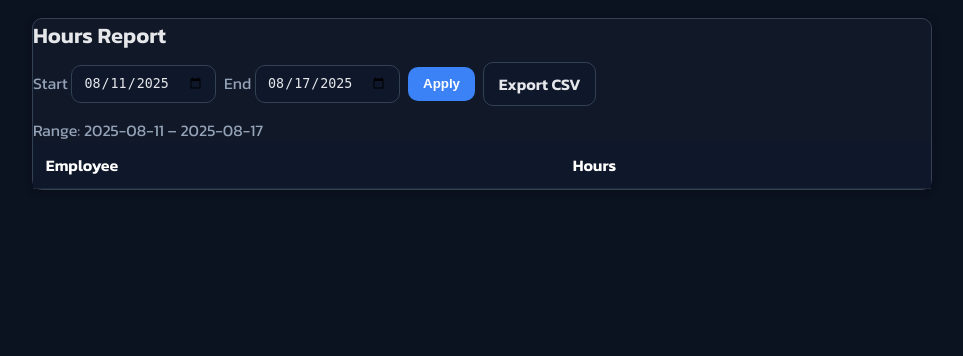
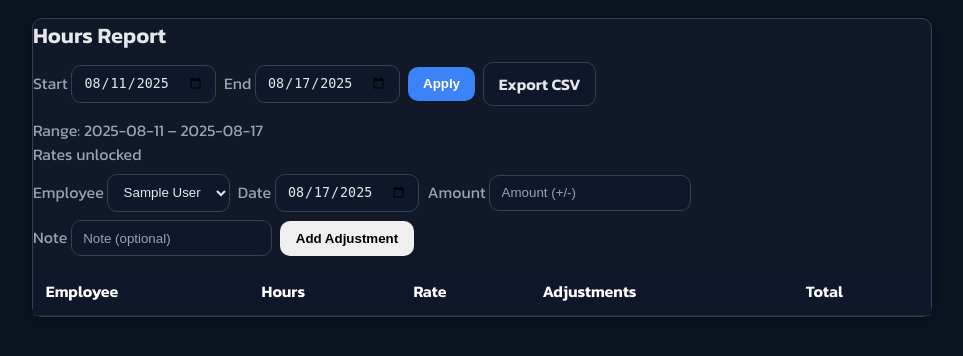
Before and after one commit to StoneHub/Care-Calendar, a Flask app: page /hours in a window 1280 px wide. Shown: the part 45-401 px from the top of the page, without its empty margins (158-1121 px from the left). Run offline with Flask 3, Linux system fonts and the light colour scheme; the visitor is signed in with stand-in values (Sample User, id 1); tables that the repository leaves empty hold one stand-in row (values such as "Sample post"); lists and menus that the app fills with data are empty.

Commit message:
feat: Implement pay rate management with unlock functionality and adjustments in employee hours report

```diff
--- a/backend/app.py
+++ b/backend/app.py
@@ -7,7 +7,8 @@ from database import (
     delete_employee, delete_shift, delete_attendance, delete_task,
     insert_user, get_user_by_email, delete_shifts_by_series, update_shift_employee,
     connect_db, insert_time_off, get_time_off_overlapping, delete_time_off,
-    employee_exists, get_time_off_by_id, update_time_off, update_user_password
+    employee_exists, get_time_off_by_id, update_time_off, update_user_password,
+    update_employee_rate, insert_adjustment
 )
 import sqlite3
 from datetime import datetime, timedelta, date, time as dtime
@@ -20,6 +21,15 @@ app = Flask(__name__)
 app.secret_key = os.environ.get('FLASK_SECRET_KEY', 'dev-secret-change-me')
 # Kiosk-friendly: keep sessions alive longer unless explicitly logged out
 app.permanent_session_lifetime = timedelta(days=30)
+
+# Force a low-cost hash suitable for Pi 2 unless overridden
+os.environ.setdefault('CARE_PWHASH_METHOD', 'pbkdf2:sha256:15000')
+
+# Simple auto-login controls (can be disabled via env)
+AUTOLOGIN = os.environ.get('CARE_AUTOLOGIN', '1') == '1'
+AUTOLOGIN_EMAIL = os.environ.get('CARE_AUTOLOGIN_EMAIL', 'monroesawesome@gmail.com')
+AUTOLOGIN_PASSWORD = os.environ.get('CARE_AUTOLOGIN_PASSWORD', 'linux')
+RATES_PIN = os.environ.get('CARE_RATES_PIN', '1234')
 
 # -------- Lightweight performance instrumentation --------
 # Always enabled (overhead is tiny); can be disabled by setting CARE_DISABLE_TIMING=1
@@ -44,6 +54,37 @@ if os.environ.get('CARE_DISABLE_TIMING') != '1':
                     request.method, request.path, resp.status_code, dt_ms
                 )
         return resp
+
+    # Opportunistic auto-login to streamline kiosk use
+    @app.before_request
+    def _care_autologin():  # type: ignore
+        # Skip for static/auth endpoints and if already logged in
+        if not AUTOLOGIN:
+            return None
+        if 'user_id' in session:
+            return None
+        if request.path.startswith('/static/'):
+            return None
+        if request.endpoint in ('logout', 'login', 'signup'):
+            return None
+        try:
+            user = get_user_by_email(AUTOLOGIN_EMAIL)
+        except Exception:
+            user = None
+        if not user:
+            # Create the user with current hash method
+            method = os.environ.get('CARE_PWHASH_METHOD')
+            try:
+                hpw = generate_password_hash(AUTOLOGIN_PASSWORD, method=method) if method else generate_password_hash(AUTOLOGIN_PASSWORD)
+                insert_user('Monroe', AUTOLOGIN_EMAIL, hpw)
+                user = get_user_by_email(AUTOLOGIN_EMAIL)
+            except Exception as e:
+                app.logger.warning("Auto-login user create failed: %s", e)
+                return None
+        if user:
+            session['user_id'] = user[0]
+            session.permanent = True
+        return None
 
 
 def login_required(f):
@@ -812,13 +853,13 @@ def hours_report():
     if end_date < start_date:
         start_date, end_date = end_date, start_date
 
-    db_path = os.path.join(os.path.dirname(__file__), 'database.db')
-    conn = sqlite3.connect(db_path)
-    conn.row_factory = sqlite3.Row
+    # Use canonical DB connection (respects CARE_DB_PATH, has schema migrations)
+    conn = connect_db()
     cur = conn.cursor()
     cur.execute(
         """
-        SELECT shifts.shift_time, shifts.end_time, employees.name AS employee_name
+        SELECT employees.id AS employee_id, employees.name AS employee_name, employees.hourly_rate AS hourly_rate,
+               shifts.shift_time, shifts.end_time
         FROM shifts
         JOIN employees ON shifts.employee_id = employees.id
         WHERE date(shifts.shift_time) BETWEEN date(?) AND date(?)
@@ -826,16 +867,20 @@ def hours_report():
         (start_date.isoformat(), end_date.isoformat())
     )
     rows = cur.fetchall()
-    conn.close()
 
+    # Aggregate minutes per employee
     totals_min = {}
+    names = {}
+    rates = {}
     for r in rows:
-        name = r['employee_name']
+        emp_id = r['employee_id']
+        names[emp_id] = r['employee_name']
+        # hourly_rate may be NULL for legacy rows; treat as 16 default
+        rates[emp_id] = r['hourly_rate'] if r['hourly_rate'] is not None else 16
         try:
             st = datetime.fromisoformat(r['shift_time'])
         except Exception:
             continue
-        # Default duration 60 minutes if invalid/missing end
         try:
             et = datetime.fromisoformat(r['end_time']) if r['end_time'] else (st + timedelta(hours=1))
         except Exception:
@@ -843,14 +888,37 @@ def hours_report():
         if et <= st:
             et = st + timedelta(hours=1)
         minutes = int((et - st).total_seconds() // 60)
-        totals_min[name] = totals_min.get(name, 0) + minutes
+        totals_min[emp_id] = totals_min.get(emp_id, 0) + minutes
 
-    report = [
-        { 'name': n, 'hours': round(m/60.0, 2) }
-        for n, m in sorted(totals_min.items(), key=lambda x: x[0].lower())
-    ]
+    # Adjustments within range
+    cur.execute(
+        """
+        SELECT employee_id, COALESCE(SUM(amount), 0) AS total
+        FROM pay_adjustments
+        WHERE date(date) BETWEEN date(?) AND date(?)
+        GROUP BY employee_id
+        """,
+        (start_date.isoformat(), end_date.isoformat())
+    )
+    adj_rows = cur.fetchall()
+    conn.close()
+    adj_by_emp = { r['employee_id']: (r['total'] or 0.0) for r in adj_rows }
+    rates_unlocked = bool(session.get('rates_unlocked'))
+    # Build report
+    report = []
+    for emp_id, mins in sorted(totals_min.items(), key=lambda x: names.get(x[0], '').lower()):
+        hours = round(mins / 60.0, 2)
+        row = { 'employee_id': emp_id, 'name': names.get(emp_id, str(emp_id)), 'hours': hours }
+        if rates_unlocked:
+            rate = float(rates.get(emp_id, 16))
+            adjustments = float(adj_by_emp.get(emp_id, 0.0))
+            total = round(hours * rate + adjustments, 2)
+            row.update({ 'rate': rate, 'adjustments': round(adjustments, 2), 'total': total })
+        report.append(row)
 
-    return render_template('hours.html', report=report, start=start_date.isoformat(), end=end_date.isoformat())
+    # Also need employees list for adjustment form
+    employees = get_employees()
+    return render_template('hours.html', report=report, start=start_date.isoformat(), end=end_date.isoformat(), rates_unlocked=rates_unlocked, employees=employees)
 
 # --- Weekly hours CSV export ---
 @app.route('/hours.csv')
@@ -877,13 +945,12 @@ def hours_csv():
     if end_date < start_date:
         start_date, end_date = end_date, start_date
 
-    db_path = os.path.join(os.path.dirname(__file__), 'database.db')
-    conn = sqlite3.connect(db_path)
-    conn.row_factory = sqlite3.Row
+    conn = connect_db()
     cur = conn.cursor()
     cur.execute(
         """
-        SELECT shifts.shift_time, shifts.end_time, employees.name AS employee_name
+        SELECT employees.name AS employee_name,
+               shifts.shift_time, shifts.end_time
         FROM shifts
         JOIN employees ON shifts.employee_id = employees.id
         WHERE date(shifts.shift_time) BETWEEN date(?) AND date(?)
@@ -916,6 +983,83 @@ def hours_csv():
     csv_data = "\n".join(lines)
     return Response(csv_data, mimetype='text/csv', headers={'Content-Disposition': f'attachment; filename="hours_{start_date.isoformat()}_{end_date.isoformat()}.csv"'})
 
+
+# --- Rates PIN unlock and management ---
+
+@app.route('/admin/unlock_rates', methods=['POST'])
+@login_required
+def admin_unlock_rates():
+    pin = (request.form.get('pin') or (request.json and request.json.get('pin')) or '').strip()
+    if pin == RATES_PIN:
+        session['rates_unlocked'] = True
+        # For form posts, redirect back if referer exists
+        ref = request.headers.get('Referer') or url_for('employees')
+        if request.content_type and 'application/json' in request.content_type:
+            return jsonify({ 'ok': True })
+        return redirect(ref)
+    if request.content_type and 'application/json' in request.content_type:
+        return jsonify({ 'ok': False, 'error': 'Invalid PIN' }), 403
+    flash('Invalid PIN', 'error')
+    ref = request.headers.get('Referer') or url_for('employees')
+    return redirect(ref)
+
+
+@app.route('/api/employee_rate', methods=['POST'])
+@login_required
+def api_employee_rate():
+    if not session.get('rates_unlocked'):
+        return jsonify({ 'ok': False, 'error': 'Rates locked' }), 403
+    data = request.get_json(silent=True) or {}
+    employee_id_val = data.get('employee_id') or request.form.get('employee_id')
+    rate_val = data.get('rate') or request.form.get('rate')
+    if employee_id_val is None or rate_val is None:
+        return jsonify({ 'ok': False, 'error': 'employee_id and rate required' }), 400
+    try:
+        employee_id = int(employee_id_val)
+        rate = float(rate_val)
+    except Exception:
+        return jsonify({ 'ok': False, 'error': 'invalid employee_id or rate' }), 400
+    ok = update_employee_rate(employee_id, rate)
+    if not ok:
+        return jsonify({ 'ok': False, 'error': 'not found' }), 404
+    # Redirect if it was a form post
+    if request.content_type and 'application/json' in request.content_type:
+        return jsonify({ 'ok': True })
+    flash('Rate updated', 'success')
+    return redirect(url_for('employees'))
+
+
+@app.route('/api/pay_adjustment', methods=['POST'])
+@login_required
+def api_pay_adjustment():
+    data = request.get_json(silent=True) or {}
+    employee_id = data.get('employee_id') or request.form.get('employee_id')
+    adj_date = data.get('date') or request.form.get('date')
+    amount = data.get('amount') or request.form.get('amount')
+    note = (data.get('note') or request.form.get('note') or '').strip()
+    if not employee_id or not adj_date or amount is None:
+        return jsonify({ 'ok': False, 'error': 'employee_id, date, amount required' }), 400
+    try:
+        employee_id = int(employee_id)
+        amount = float(amount)
+        datetime.strptime(adj_date, '%Y-%m-%d')
+    except Exception:
+        return jsonify({ 'ok': False, 'error': 'invalid inputs' }), 400
+    from database import insert_adjustment, employee_exists
+    if not employee_exists(employee_id):
+        return jsonify({ 'ok': False, 'error': 'employee not found' }), 404
+    try:
+        insert_adjustment(employee_id, adj_date, amount, note)
+    except Exception as e:
+        return jsonify({ 'ok': False, 'error': str(e) }), 500
+    if request.content_type and 'application/json' in request.content_type:
+        return jsonify({ 'ok': True })
+    flash('Adjustment added', 'success')
+    # Redirect back to hours with same range if present
+    start = request.args.get('start') or request.form.get('start')
+    end = request.args.get('end') or request.form.get('end')
+    return redirect(url_for('hours_report', start=start, end=end))
+
 if __name__ == '__main__':
     init_db()
     app.run(debug=True)
--- a/backend/templates/hours.html
+++ b/backend/templates/hours.html
@@ -45,11 +45,44 @@
         <a class="btn btn-secondary" href="{{ url_for('hours_csv', start=start, end=end) }}">Export CSV</a>
       </form>
       <div class="muted">Range: {{ start }} – {{ end }}</div>
+
+      {% if not rates_unlocked %}
+      <form method="post" action="{{ url_for('admin_unlock_rates') }}" class="range-form">
+        <input class="input" type="password" name="pin" placeholder="Enter PIN to unlock pay rates">
+        <button class="btn" type="submit">Unlock</button>
+      </form>
+      {% else %}
+      <div class="muted">Rates unlocked</div>
+      <form method="post" action="{{ url_for('api_pay_adjustment', start=start, end=end) }}" class="range-form">
+        <label class="muted">Employee
+        <select class="input" name="employee_id" required aria-label="Employee for adjustment">
+          {% for e in employees %}
+            <option value="{{ e['id'] }}">{{ e['name'] }}</option>
+          {% endfor %}
+        </select></label>
+        <label class="muted">Date <input class="input" type="date" name="date" value="{{ end }}" required></label>
+        <label class="muted">Amount <input class="input" type="number" step="0.01" name="amount" placeholder="Amount (+/-)" required></label>
+        <label class="muted">Note <input class="input" type="text" name="note" placeholder="Note (optional)"></label>
+        <button class="btn" type="submit">Add Adjustment</button>
+      </form>
+      {% endif %}
       <table class="table">
-        <thead><tr><th>Employee</th><th>Hours</th></tr></thead>
+        <thead>
+          <tr>
+            <th>Employee</th><th>Hours</th>
+            {% if rates_unlocked %}<th>Rate</th><th>Adjustments</th><th>Total</th>{% endif %}
+          </tr>
+        </thead>
         <tbody>
           {% for row in report %}
-          <tr><td>{{ row.name }}</td><td>{{ row.hours }}</td></tr>
+          <tr>
+            <td>{{ row.name }}</td><td>{{ row.hours }}</td>
+            {% if rates_unlocked %}
+              <td>${{ '%.2f'|format(row.rate) }}</td>
+              <td>{{ '%.2f'|format(row.adjustments or 0) }}</td>
+              <td><strong>${{ '%.2f'|format(row.total) }}</strong></td>
+            {% endif %}
+          </tr>
           {% endfor %}
         </tbody>
       </table>
```
Also changed, not shown: backend/database.py (+77 -1 lines), backend/templates/employees.html (+21 -0 lines).
